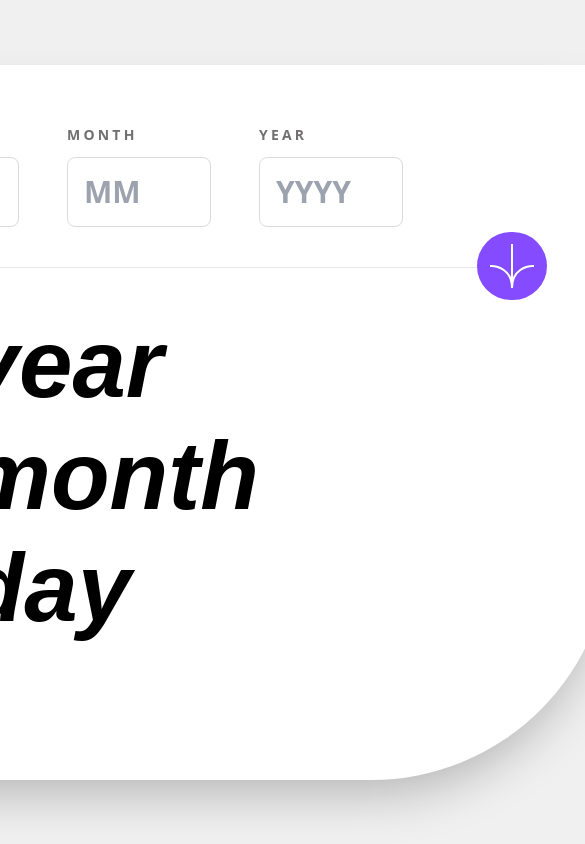
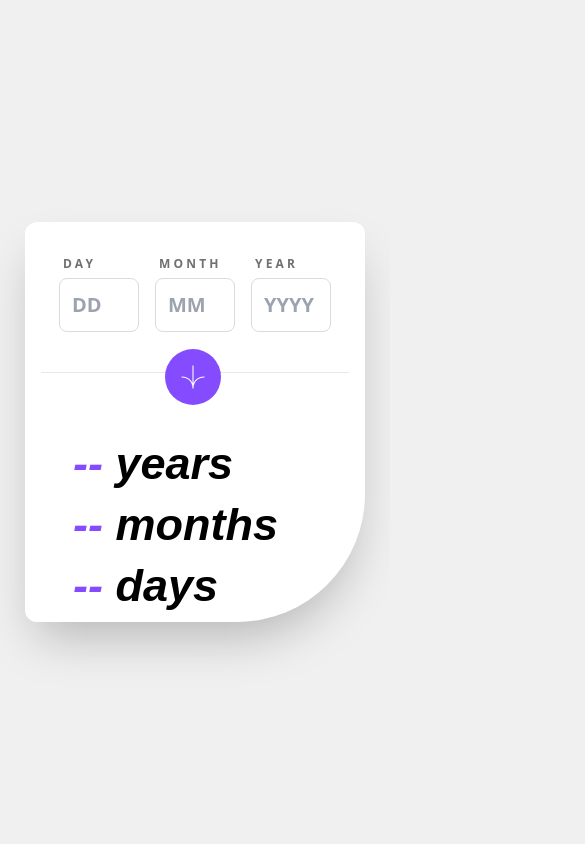
Before and after one commit to EdebaliErman/frontend-mentor-21, a React (Create React App) app: page / in a window 390 px wide. Shown: the top 844 px of the page, 585 px wide, since content can reach past the window. Built offline with nearby package versions, Linux system fonts and the light colour scheme.

Commit message:
Responsive yapıldı

```diff
--- a/src/Components/Card/Card.js
+++ b/src/Components/Card/Card.js
@@ -81,9 +81,9 @@ function Card() {
                 <div className='button-box'><hr /><button>{icon}</button></div>
             </form>
             <footer>
-                <div>{startTime.year === undefined ? <span>--</span> : <span>{startTime.year}</span>} year</div>
-                <div>{startTime.month === undefined ? <span>--</span> : <span>{startTime.month}</span>} month</div>
-                <div>{startTime.day === undefined ? <span>--</span> : <span>{startTime.day === 0 ? startTime.day + 1 : startTime.day * -1}</span>} day</div>
+                <div>{startTime.year === undefined ? <span>--</span> : <span>{startTime.year}</span>} years</div>
+                <div>{startTime.month === undefined ? <span>--</span> : <span>{startTime.month}</span>} months</div>
+                <div>{startTime.day === undefined ? <span>--</span> : <span>{startTime.day === 0 ? startTime.day + 1 : startTime.day * -1}</span>} days</div>
             </footer>
         </div>
     )
--- a/src/Style/Card.css
+++ b/src/Style/Card.css
@@ -2,47 +2,68 @@
 
 @layer components {
     .Card {
-        @apply shadow-2xl p-9 py-32  px-16 bg-White  font-popins flex justify-start items-start flex-col rounded-xl w-[52rem] rounded-br-[15rem]
+        @apply shadow-2xl p-9 py-32 px-16 bg-White font-popins flex justify-start items-start flex-col rounded-xl w-[52rem] rounded-br-[15rem] md:p-4 md:justify-start md:items-start md:w-[340px] md:h-[400px] md:rounded-br-[8rem]
     }
+
     .Card form {
         @apply relative mt-[-10rem] w-full flex justify-start items-start flex-col p-8
+        md:p-0 md:m-0 md:my-3 md:justify-center md:items-center
     }
+
     .Card form .box {
-        @apply text-xl text-Offblack flex justify-center items-center gap-12 mb-6
+        @apply text-xl text-Offblack flex justify-center items-center gap-12 mb-6 md:p-0 md:m-0 md:justify-center md:items-center md:gap-4
     }
-.button-box{
-    @apply w-full mt-[-2rem]
-}
+
+    .button-box {
+        @apply w-full mt-[-2rem] md:m-10
+    }
+
     .Card form .inputBox {
-        @apply flex flex-col  my-12
+        @apply flex flex-col my-12 md:m-0
     }
+
     .Card form .inputBox label {
-        @apply uppercase text-Smokeygrey font-extrabold tracking-[0.2rem] font-sans text-sm py-3
+        @apply uppercase text-Smokeygrey font-extrabold tracking-[0.2rem] font-sans text-sm py-3 md:text-[12px] md:p-1
     }
+
     .Card form .inputBox input {
-        @apply p-4 text-3xl text-start border-Lightgrey border-[1px] rounded-lg w-36 font-bold  text-Offblack font-sans
+        @apply p-4 text-3xl text-start border-Lightgrey border-[1px] rounded-lg w-36 font-bold text-Offblack font-sans md:text-xl md:p-3 md:w-20
     }
+
     .Card form .errorBox {
-        @apply flex flex-col  my-12 relative
+        @apply flex flex-col my-12 relative md:m-0
     }
-    .errortext{
-        @apply text-xs  absolute top-32 italic font-medium font-sans  text-Lightred
-    } .errorUntext{
-        @apply text-xs  absolute top-32 italic font-medium font-sans  text-Lightred
+
+    .errortext {
+        @apply text-xs absolute top-32 italic font-medium font-sans text-Lightred md:top-[84px] md:text-[10px]
     }
+
+    .errorUntext {
+        @apply text-xs absolute top-32 italic font-medium font-sans text-Lightred
+    }
+
     .Card form .errorBox label {
-        @apply uppercase text-Lightred font-extrabold tracking-[0.2rem] font-sans text-sm py-3
+        @apply uppercase text-Lightred font-extrabold tracking-[0.2rem] font-sans text-sm py-3 md:text-[12px] md:p-1
     }
+
     .Card form .errorBox input {
-        @apply p-4 text-3xl text-start border-Lightred border-[1px] rounded-lg w-36 font-bold   font-sans
+        @apply p-4 text-3xl text-start border-Lightred border-[1px] rounded-lg w-36 font-bold font-sans
+        md:text-lg md:p-3 md:w-20
     }
+
     .Card form button {
         @apply bg-Purple p-3 rounded-full absolute right-0 bottom-0 hover:bg-Offblack
+        md:bottom-2 md:right-32 md:m-0 md:p-4
+    }
+    button svg{
+        @apply w-6 h-6
     }
     .Card footer {
-        @apply flex  justify-start items-start flex-col gap-4 text-left text-8xl my-4 font-popins italic font-black px-8
+        @apply flex justify-start items-start flex-col gap-4 text-left text-8xl my-4 font-popins italic font-black px-8
+        md:text-[45px]
     }
+
     .Card footer span {
-        @apply text-Purple  font-popins font-black italic
+        @apply text-Purple font-popins font-black italic
     }
 }
--- a/tailwind.config.js
+++ b/tailwind.config.js
@@ -17,21 +17,21 @@ module.exports = {
       }
     },
     screens: {
-      'sm': '640px',
-      // => @media (min-width: 640px) { ... }
+      '2xl': { 'max': '1535px' },
+      // => @media (max-width: 1535px) { ... }
 
-      'md': '768px',
-      // => @media (min-width: 768px) { ... }
+      'xl': { 'max': '1279px' },
+      // => @media (max-width: 1279px) { ... }
 
-      'lg': '1024px',
-      // => @media (min-width: 1024px) { ... }
+      'lg': { 'max': '1023px' },
+      // => @media (max-width: 1023px) { ... }
 
-      'xl': '1280px',
-      // => @media (min-width: 1280px) { ... }
+      'md': { 'max': '767px' },
+      // => @media (max-width: 767px) { ... }
 
-      '2xl': '1536px',
-      // => @media (min-width: 1536px) { ... }
-    },
+      'sm': { 'max': '639px' },
+      // => @media (max-width: 639px) { ... }
+    }
 
   },
   plugins: [],
```
